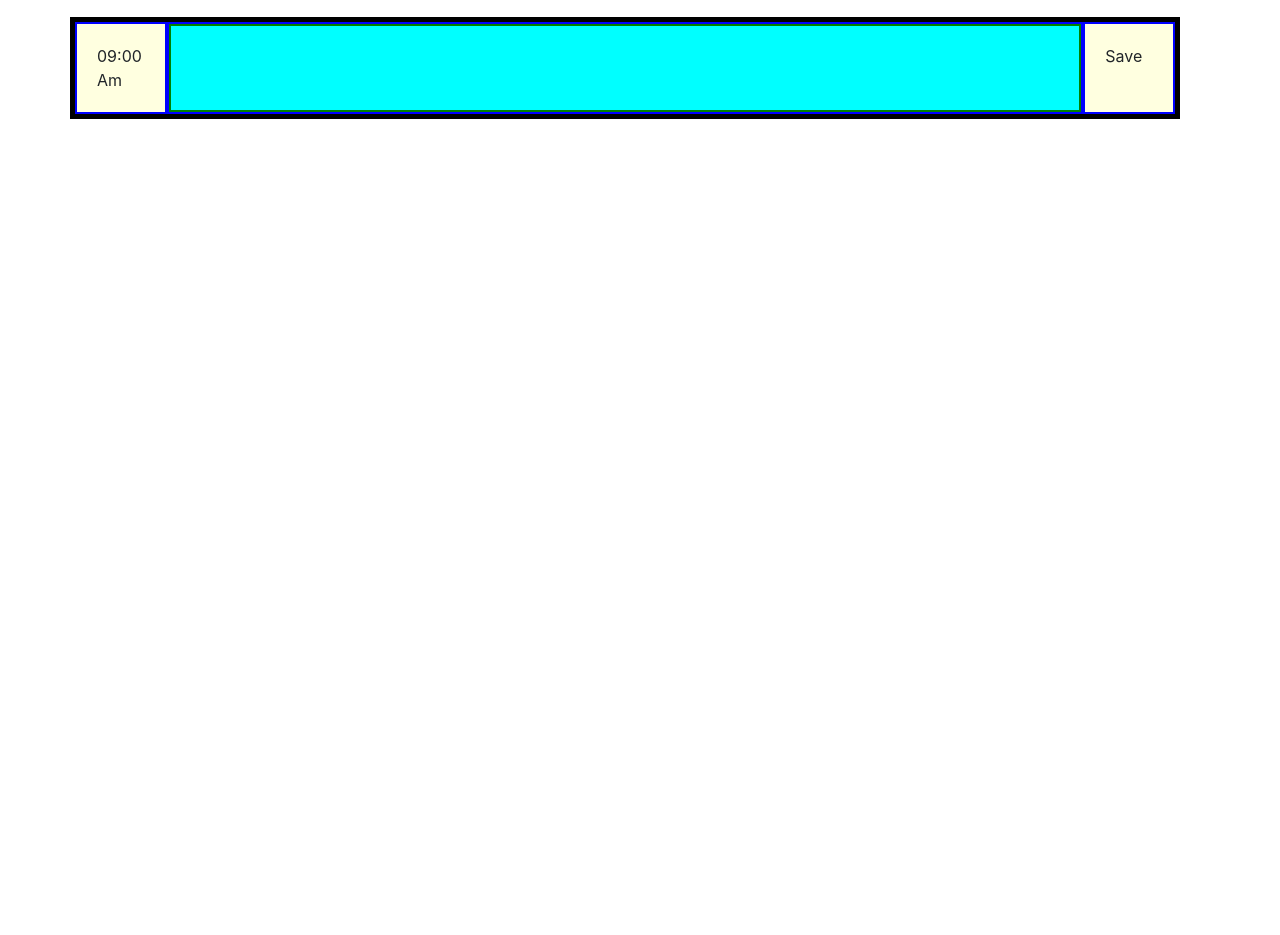
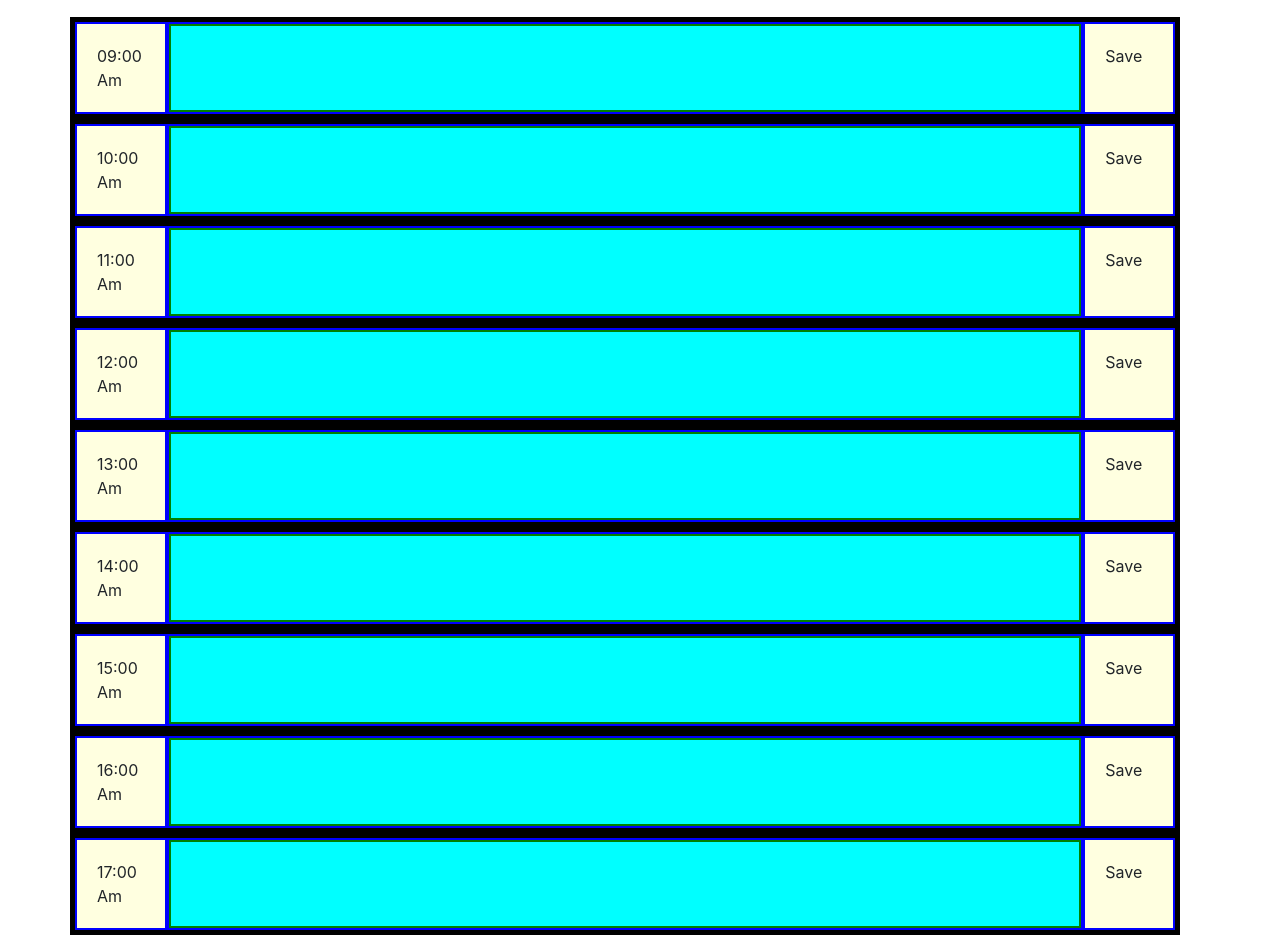
Before and after one commit to luizborges146/Scheduler, a plain HTML site: page inedx.html in a window 1280 px wide. Shown: the part 260-1195 px from the top of the page. Before the commit the page ends 800 px from the top, so only its background shows below. Drawn offline with nearby package versions, Linux system fonts and the light colour scheme.

Commit message:
created a more rows so I can decide how to store the data in local storage

```diff
--- a/assets/js/script.js
+++ b/assets/js/script.js
@@ -11,3 +11,11 @@ var updateTime = function () {
 }
 updateTime()
 setInterval(updateTime, 1000);
+
+//------ create a function to save the information inside the div
+
+function addInfo(input) {
+    var inputText = document.getElementById("userInput");
+    inputText.textContent = input.value;
+
+}
--- a/inedx.html
+++ b/inedx.html
@@ -22,7 +22,71 @@
         <div class="row">
             <div class="col-1">09:00 Am</div>
             <div class="col-10">
-                <input id="userInput" type="text">
+                <input id="userInput" type="text" onchange="addInfo(input)">
+            </div>
+            <div class="col-1">Save</div>
+          </div>
+
+          <div class="row">
+            <div class="col-1">10:00 Am</div>
+            <div class="col-10">
+                <input id="userInput" type="text" onchange="addInfo(input)">
+            </div>
+            <div class="col-1">Save</div>
+          </div>
+
+          <div class="row">
+            <div class="col-1">11:00 Am</div>
+            <div class="col-10">
+                <input id="userInput" type="text" onchange="addInfo(input)">
+            </div>
+            <div class="col-1">Save</div>
+          </div>
+
+          <div class="row">
+            <div class="col-1">12:00 Am</div>
+            <div class="col-10">
+                <input id="userInput" type="text" onchange="addInfo(input)">
+            </div>
+            <div class="col-1">Save</div>
+          </div>
+
+          <div class="row">
+            <div class="col-1">13:00 Am</div>
+            <div class="col-10">
+                <input id="userInput" type="text" onchange="addInfo(input)">
+            </div>
+            <div class="col-1">Save</div>
+          </div>
+
+          <div class="row">
+            <div class="col-1">14:00 Am</div>
+            <div class="col-10">
+                <input id="userInput" type="text" onchange="addInfo(input)">
+            </div>
+            <div class="col-1">Save</div>
+          </div>
+
+          <div class="row">
+            <div class="col-1">15:00 Am</div>
+            <div class="col-10">
+                <input id="userInput" type="text" onchange="addInfo(input)">
+            </div>
+            <div class="col-1">Save</div>
+          </div>
+
+          <div class="row">
+            <div class="col-1">16:00 Am</div>
+            <div class="col-10">
+                <input id="userInput" type="text" onchange="addInfo(input)">
+            </div>
+            <div class="col-1">Save</div>
+          </div>
+
+          <div class="row">
+            <div class="col-1">17:00 Am</div>
+            <div class="col-10">
+                <input id="userInput" type="text" onchange="addInfo(input)">
             </div>
             <div class="col-1">Save</div>
           </div>
```
